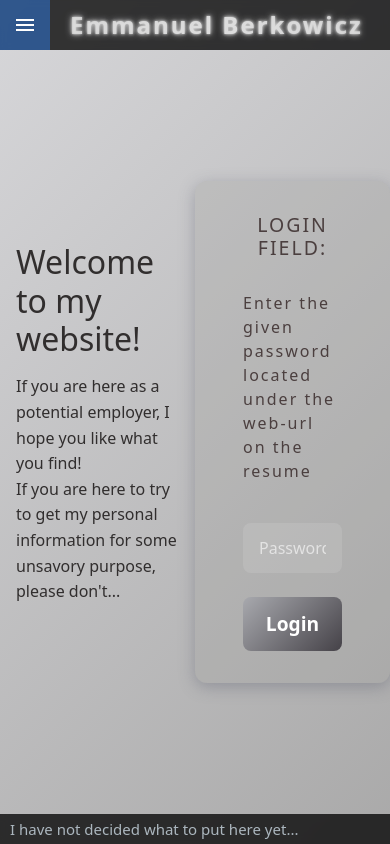
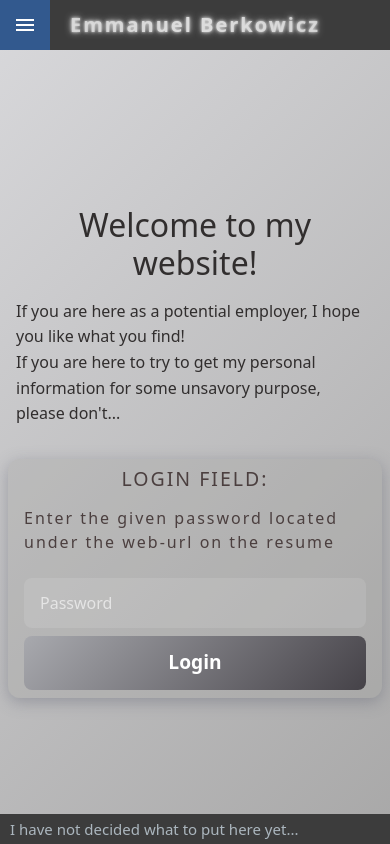
Before and after one commit to AnosVoldygod/emmanwebsite-, a Vue app: page /Login in a window 390 px wide. Built offline with nearby package versions, Linux system fonts and the light colour scheme.

Commit message:
Login Logout changability. minor format and dynamic adjustments made.

```diff
--- a/src/App.vue
+++ b/src/App.vue
@@ -31,7 +31,6 @@ body {
 }
 
 .page {
-  background: linear-gradient(135deg, #a8a8ae76, #3332326b);
   display: grid;
   position: absolute;
   top: 0;
--- a/src/components/Banners/TopBarNav.vue
+++ b/src/components/Banners/TopBarNav.vue
@@ -1,17 +1,20 @@
 <script setup>
 import { getAuth, signOut } from 'firebase/auth'
 import { useRouter } from 'vue-router'
-import { ref } from 'vue'
+import { ref, onMounted } from 'vue'
 import SideBarNav from './SideBarNav.vue'
 
 const auth = getAuth()
 const router = useRouter()
+const loginStatus = ref(false)
+
 const logout = () => {
   signOut(auth)
     .then(() => {
       console.log('User signed out')
       localStorage.setItem('isLoggedIn', false)
-      router.push('/login')
+
+      window.location.href = '/login'
     })
     .catch((error) => {
       console.error('Sign-out error:', error)
@@ -22,6 +25,10 @@ const displaySidebar = ref(false)
 const toggleSidebar = () => {
   displaySidebar.value = !displaySidebar.value
 }
+
+onMounted(() => {
+  loginStatus.value = localStorage.getItem('isLoggedIn') === 'true'
+})
 </script>
 
 <template>
@@ -53,8 +60,11 @@ const toggleSidebar = () => {
       <li class="nav-item">
         <RouterLink class="nav-icon" to="/ForFun">For Fun</RouterLink>
       </li>
-      <li class="nav-item">
+      <li class="nav-item" v-if="!loginStatus">
         <RouterLink class="nav-icon" to="/login">Login</RouterLink>
+      </li>
+      <li class="nav-item" @click="logout" v-if="loginStatus">
+        <RouterLink class="nav-icon" to="/login">Logout</RouterLink>
       </li>
     </ul>
   </nav>
@@ -109,7 +119,6 @@ const toggleSidebar = () => {
 
 .fancy-text {
   text-decoration: none;
-  font-size: 2rem;
   font-weight: 800;
   letter-spacing: 2px;
   background: linear-gradient(90deg, #bbb, #ddd, #bbb);
@@ -120,7 +129,7 @@ const toggleSidebar = () => {
   animation: textGlow 5s ease infinite alternate;
   text-align: center;
   padding: 0;
-  font-size: clamp(1.5rem, 4vw, 2.5rem);
+  font-size: clamp(1.25rem, 4vw, 2.5rem);
 }
 
 @keyframes textGlow {
--- a/src/components/Login/LoginComp.vue
+++ b/src/components/Login/LoginComp.vue
@@ -23,7 +23,7 @@ const login = () => {
       errorMessage.value = ''
       showPopup.value = true
       localStorage.setItem('isLoggedIn', 'true')
-      setTimeout(() => router.push('/'), 1500)
+      setTimeout(() => (window.location.href = '/'), 1500)
     })
     .catch((error) => {
       console.error(error)
@@ -184,4 +184,11 @@ button:hover {
   font-weight: bold;
   font-size: 1.1rem;
 }
+
+@media (max-width: 800px) {
+  .login-content {
+    padding: 0.5rem 1rem 0.5rem 1rem;
+    gap: 0.5rem;
+  }
+}
 </style>
--- a/src/components/Login/LoginMessage.vue
+++ b/src/components/Login/LoginMessage.vue
@@ -1,5 +1,5 @@
 <template>
-  <header class="login-header">
+  <div class="login-header">
     <div class="login-welcome">
       <h1 class="heading-welcome">Welcome to my website!</h1>
     </div>
@@ -10,7 +10,7 @@
         please don't...
       </p>
     </div>
-  </header>
+  </div>
 </template>
 <style scoped>
 .login-header {
@@ -31,4 +31,14 @@
   font-size: clamp(1rem, 2.5vw, 2rem);
   line-height: 1.6;
 }
+
+@media (max-width: 800px) {
+  .login-header {
+    padding: 0.5rem 0.5rem 0rem;
+  }
+
+  .login-welcome {
+    text-align: center;
+  }
+}
 </style>
--- a/src/views/Login.vue
+++ b/src/views/Login.vue
@@ -17,14 +17,35 @@ import LoginMessage from '../components/Login/LoginMessage.vue'
 </template>
 <style scoped>
 .login-wrapper-main {
-  display: grid;
+  display: flex;
+  height: 100%;
+  justify-content: center;
+  align-items: center;
+  background: linear-gradient(135deg, #a8a8ae76, #3332326b);
+}
+
+.login-components {
+  display: flex;
+  flex-direction: row;
+  width: 100%;
   height: 100%;
   justify-content: center;
   align-items: center;
 }
 
-.login-components {
-  display: grid;
-  grid-template-columns: 1fr 1fr;
+.login-message,
+.login-component {
+  padding: 1rem;
+}
+
+@media (max-width: 800px) {
+  .login-components {
+    flex-direction: column;
+  }
+
+  .login-message,
+  .login-component {
+    padding: 0 0.5rem 0rem 0.5rem;
+  }
 }
 </style>
```
